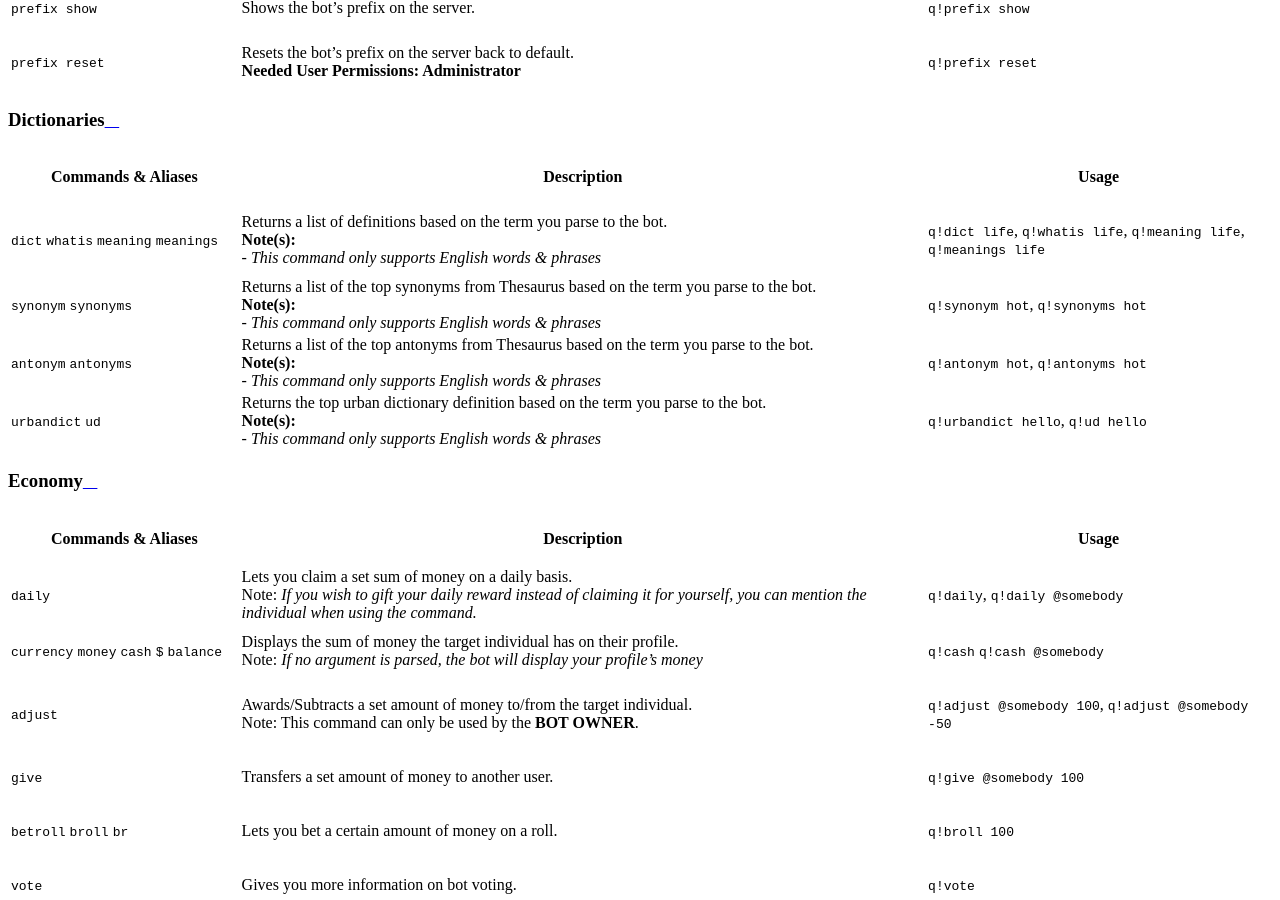
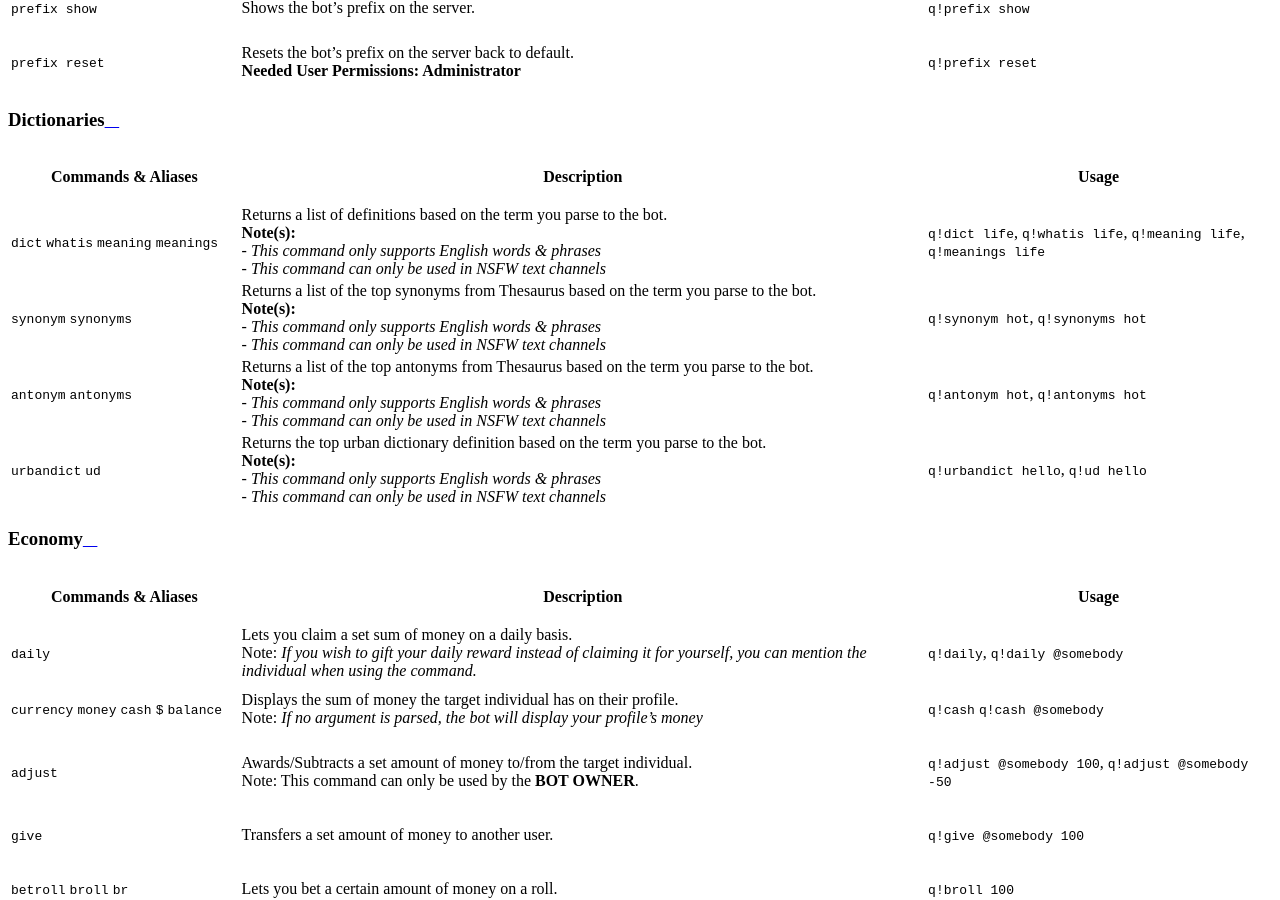
Before and after one commit to dividebynone/quBot, a Sphinx documentation site: the page built from docs/source/commandlist.rst, in a window 1280 px wide and 900 px high, scrolled down 5667 px. Built offline with Sphinx 7.4.7 and the Read the Docs theme 2.0.0, drawn with Linux system fonts in a browser that asks for light colours.

Commit message:
Dictionary commands can now be used only in NSFW channels; Minor docs changes

```diff
--- a/docs/source/changelog.rst
+++ b/docs/source/changelog.rst
@@ -63,7 +63,7 @@ General Changes
 Core
 ~~~~
 
-  - The following commands **no longer require** bot owner privileges and can be used by everyone: ``userid``,``serverid``,``channelid``,``roleid``;
+  - The following commands **no longer require** bot owner privileges and can be used by everyone: ``userid``, ``serverid``, ``channelid``, ``roleid``;
 
   - The languages list command **no longer require** bot owner privileges and can be used by everyone;
 
--- a/docs/source/commandlist.rst
+++ b/docs/source/commandlist.rst
@@ -215,16 +215,20 @@ Dictionaries
 
    "``dict`` ``whatis`` ``meaning`` ``meanings``", "| Returns a list of definitions based on the term you parse to the bot.\
    | **Note(s):**\
-   | - *This command only supports English words & phrases*", "``q!dict life``, ``q!whatis life``, ``q!meaning life``, ``q!meanings life``"
+   | - *This command only supports English words & phrases* \
+   | - *This command can only be used in NSFW text channels*", "``q!dict life``, ``q!whatis life``, ``q!meaning life``, ``q!meanings life``"
    "``synonym`` ``synonyms``", "| Returns a list of the top synonyms from Thesaurus based on the term you parse to the bot.\
    | **Note(s):**\
-   | - *This command only supports English words & phrases*", "``q!synonym hot``, ``q!synonyms hot``"
+   | - *This command only supports English words & phrases* \
+   | - *This command can only be used in NSFW text channels*", "``q!synonym hot``, ``q!synonyms hot``"
    "``antonym`` ``antonyms``", "| Returns a list of the top antonyms from Thesaurus based on the term you parse to the bot.\
    | **Note(s):**\
-   | - *This command only supports English words & phrases*", "``q!antonym hot``, ``q!antonyms hot``"
+   | - *This command only supports English words & phrases* \
+   | - *This command can only be used in NSFW text channels*", "``q!antonym hot``, ``q!antonyms hot``"
    "``urbandict`` ``ud``", "| Returns the top urban dictionary definition based on the term you parse to the bot.\
    | **Note(s):**\
-   | - *This command only supports English words & phrases*", "``q!urbandict hello``, ``q!ud hello``"
+   | - *This command only supports English words & phrases* \
+   | - *This command can only be used in NSFW text channels*", "``q!urbandict hello``, ``q!ud hello``"
 
 Economy
 ^^^^^^^
```
Also changed, not shown: other parts of docs/source/changelog.rst (+1 -1 lines), 13 other files.
